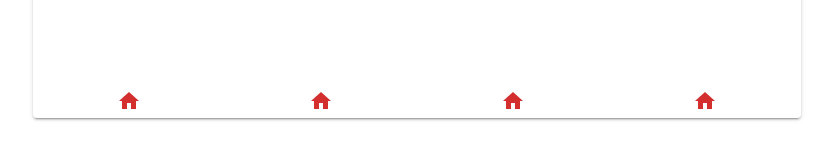
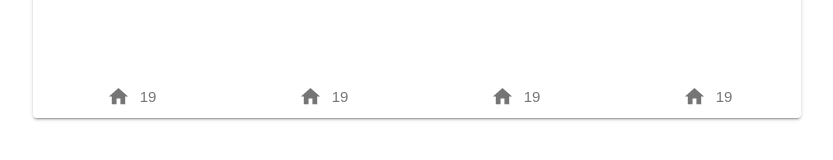
Before and after one commit to CuC-Softs/tcc-frontend-2, a Next.js app: page /post in a window 1280 px wide. Shown: the part 522-682 px from the top of the page, without its empty margins (223-1056 px from the left). Built offline with nearby package versions, Linux system fonts and the light colour scheme.

Commit message:
Feat: Option improved

```diff
--- a/src/pages/post.tsx
+++ b/src/pages/post.tsx
@@ -34,18 +34,30 @@ const pages: React.FC = () => {
             </Body>
           </div>
           <Options>
-            <button className="option">
+            <div className="option">
+              <button>
                 <Home />
+                <span>19</span>
               </button>
-            <button className="option">
+            </div>
+            <div className="option">
+              <button>
                 <Home />
+                <span>19</span>
               </button>
-            <button className="option">
+            </div>
+            <div className="option">
+              <button>
                 <Home />
+                <span>19</span>
               </button>
-            <button className="option">
+            </div>
+            <div className="option">
+              <button>
                 <Home />
+                <span>19</span>
               </button>
+            </div>
           </Options>
         </Paper>
       </Grid>
@@ -117,21 +129,44 @@ const Options = styled.div`
     background: none;
     border: none;
     text-decoration: none;
-    color: ${(p) => p.theme.palette.secondary.main};
     padding: 0.5rem;
 
+    button {
+      background: none;
+      border: none;
+      border-radius: 50%;
+      color: ${(p) => p.theme.palette.text.secondary};
+      transition: 300ms ease;
+      display: flex;
+      align-items: center;
+      justify-content: center;
+      transition: color 200ms ease;
+
       :hover {
-      background-color: ${(p) =>
-        darken(p.theme.palette.background.default, 0.03)};
-      transition: background-color 300ms ease;
+        color: ${(p) => p.theme.palette.secondary.main};
+
+        svg {
+          background-color: rgba(0, 0, 0, 0.2);
         }
       }
 
       svg {
-    width: 2.4rem;
-    height: 2.4rem;
-    padding: 0 !important;
-    color: ${(p) => p.theme.palette.secondary.main};
+        width: 3.3rem;
+        height: 3.3rem;
+        margin: 0 !important;
+        display: flex;
+        align-items: center;
+        justify-content: center;
+        padding: 0.5rem;
+        border-radius: 50%;
+        transition: background-color 300ms ease;
+      }
+
+      span {
+        font-size: 1.5rem;
+        margin-left: 0.5rem;
+      }
+    }
   }
 `
 
```
Lines whose indentation alone changed are shown as unchanged.
